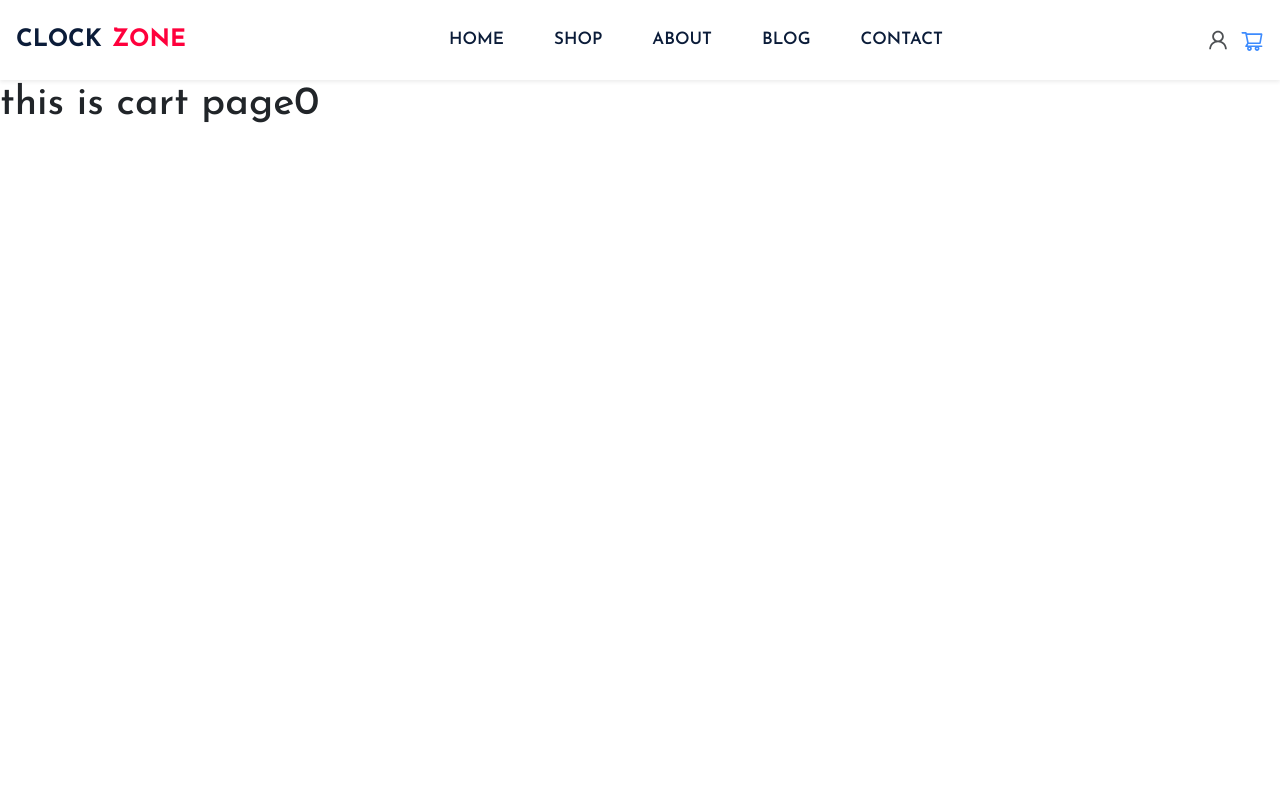
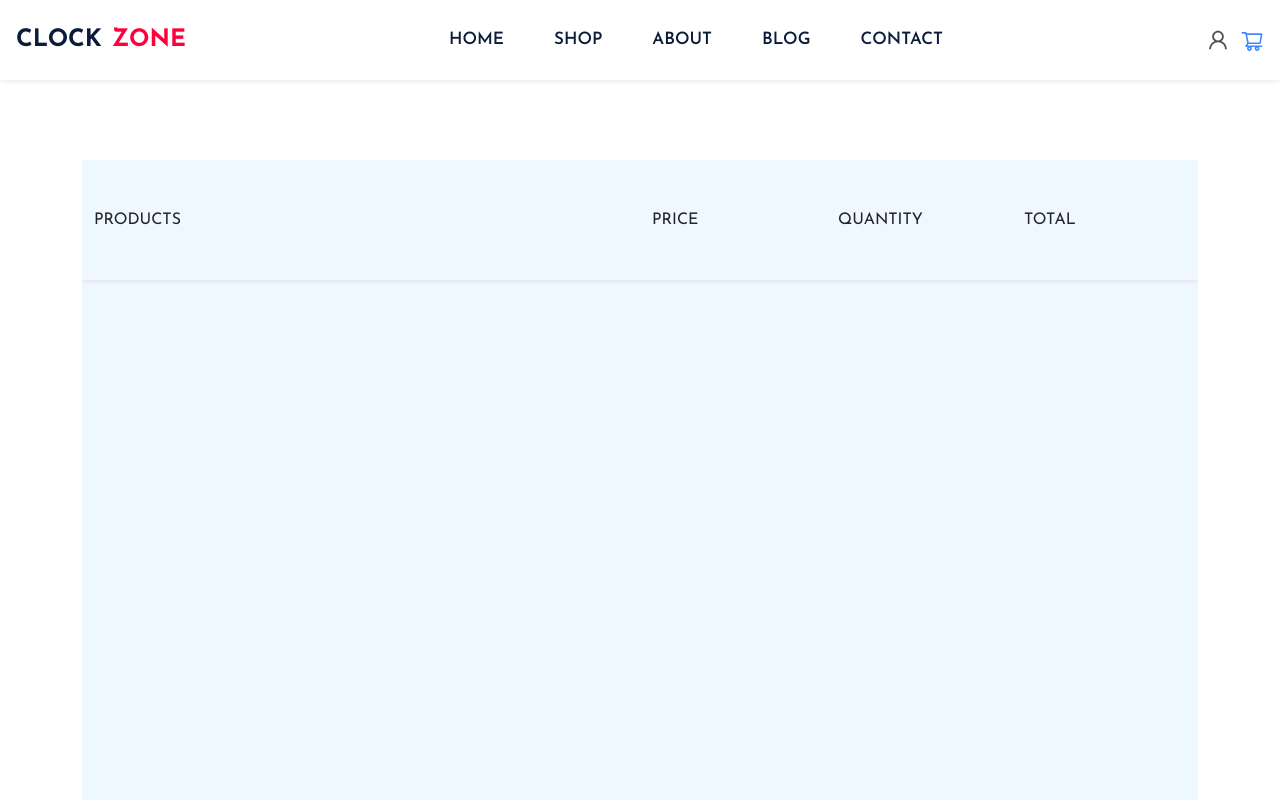
Before and after one commit to asadsuzan/clock-zone-react, a React (Create React App) app: page /cart in a window 1280 px wide. Shown: the top 800 px of the page. Built offline with nearby package versions, Linux system fonts and the light colour scheme.

Commit message:
set cart-items

```diff
--- /dev/null
+++ b/src/Componets/Banner/Banner.css
@@ -0,0 +1,13 @@
+.banner-wraper{
+    background-image: url(../../assets/banner/banner2.png);
+    background-size: cover;
+    background-repeat: no-repeat;
+    background-position:  center;
+    height: 300px;
+    margin: 6rem 0;
+    margin-bottom: 0;
+    display: flex;
+    justify-content: center;
+    align-items: center;
+    text-transform: uppercase;
+}
--- /dev/null
+++ b/src/Componets/Banner/Banner.js
@@ -0,0 +1,13 @@
+import React from "react";
+import "./Banner.css";
+// import banner from "../../assets/banner/banner2.png";
+
+const Banner = ({ text }) => {
+  return (
+    <div className="container-fluid banner-wraper">
+      <h1>{text}</h1>{" "}
+    </div>
+  );
+};
+
+export default Banner;
--- a/src/Componets/Cart/Cart.css
+++ b/src/Componets/Cart/Cart.css
@@ -1,5 +1,17 @@
-.cart-page{
-    margin: 5rem 0;
-    z-index: -1 !important;
-    height: 600px;
+.cart-items-wraper{
+    background-color: aliceblue;
+    height: 700px;
+    width: 100%;
+    margin: 10rem auto;
+
+    overflow-y: scroll;
 }
+
+
+@media screen and (max-width:768px) {
+    .cart-header{
+
+        font-size: 10px;
+    }
+
+}
--- a/src/Componets/Cart/Cart.js
+++ b/src/Componets/Cart/Cart.js
@@ -1,15 +1,33 @@
 import useCart from "../../hooks/useCart";
 import useProducts from "../../hooks/useProducts";
+import Banner from "../Banner/Banner";
+import CartItems from "../CartItems/CartItems";
 import "./Cart.css";
 
 const Cart = () => {
   const [products] = useProducts();
   const [cart] = useCart(products);
-  console.log(cart);
 
   return (
-    <div className=" cart-page">
-      <h1>this is cart page{cart.length} </h1>
+    <div className="container">
+      {/* <Banner text={"CART"} /> */}
+      <div className="cart-items-wraper ">
+        <div className="cart-header">
+          <div className="row m-0 text-uppercase py-5 shadow-sm ">
+            <div className="col-lg-6 col-md-6 col-sm-6 col-6">Products</div>
+            <div className="col-lg-2 col-md-2 col-sm-2 col-2">price</div>
+            <div className="col-lg-2 col-md-2 col-sm-2 col-2">quantity</div>
+            <div className="col-lg-2 col-md-2 col-sm-2 col-2">total</div>
+          </div>
+        </div>
+        <div className="items my-5">
+          <div className="row m-0 align-items-center">
+            {cart.map((item) => (
+              <CartItems key={item.id} item={item}></CartItems>
+            ))}
+          </div>
+        </div>
+      </div>
     </div>
   );
 };
--- /dev/null
+++ b/src/Componets/CartItems/CartItems.js
@@ -0,0 +1,25 @@
+import React from "react";
+
+const CartItems = ({ item }) => {
+  const { img, name, price, quantity } = item;
+  return (
+    <>
+      <div className="col-lg-6 col-md-6 col-sm-6 col-6">
+        <div className="row align-items-center">
+          <div className="col-lg-4 col-md-4 col-sm-4 col-4">
+            <img src={img} alt={name} className="img-fluid" />
+          </div>
+          <div className="col-lg-8 col-md-8 col-sm-8 col-8">{name}</div>
+        </div>
+      </div>
+      <div className="col-lg-2 col-md-2 col-sm-2 col-2">$ {price}</div>
+      <div className="col-lg-2 col-md-2 col-sm-2 col-2">{quantity}</div>
+      <div className="col-lg-2 col-md-2 col-sm-2 col-2">
+        $ {price * quantity}
+      </div>
+      <hr />
+    </>
+  );
+};
+
+export default CartItems;
--- a/src/Pages/Home/Home.js
+++ b/src/Pages/Home/Home.js
@@ -47,7 +47,6 @@ const Home = () => {
 
   return (
     <section className="home my-5 pt-4">
-      <h1>{cart.length}</h1>
       <Slider />
       <div className="container new-arival-container my-5">
         <h1 className="n-title">New Arrivals</h1>
```
Also changed, not shown: src/Componets/CartItems/CartItems.css (added), src/assets/banner/banner2.png (added).
